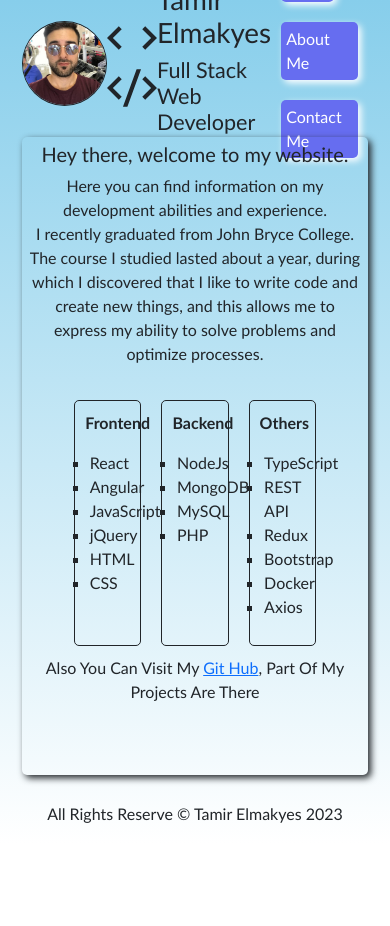
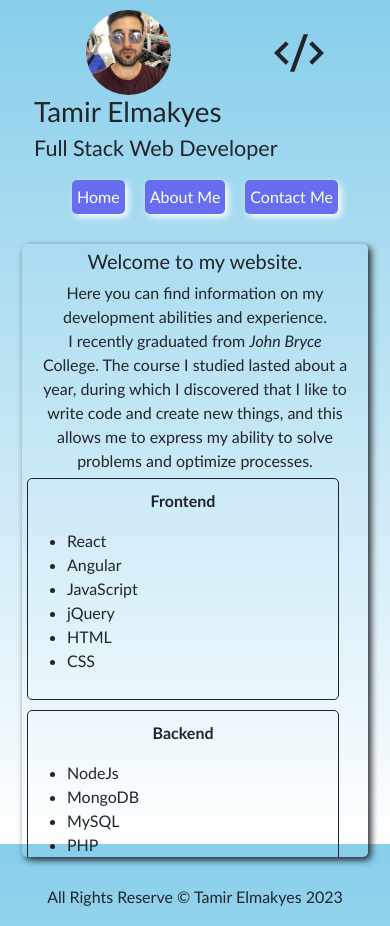
Before and after one commit to timmy111093/Resume, a React (Create React App) app: page /Resume in a window 390 px wide. Before the commit the page ends 844 px from the top, so only its background shows below. Built offline with nearby package versions, Linux system fonts and the light colour scheme.

Commit message:
responsive update

```diff
--- a/src/components/layoutArea/HomeArea/Home/Home.module.scss
+++ b/src/components/layoutArea/HomeArea/Home/Home.module.scss
@@ -1,5 +1,4 @@
 .Main{
-
       h5{
             text-align: center;
       }
@@ -14,17 +13,18 @@
       &__techs{
             display: flex;
             justify-content: center;
+            flex-wrap: wrap;
+
             &>div{
                   &>b{
                         text-align: center;
                   }
                   border: 0.2px solid;
                   border-radius: 5px;
-                  margin: 10px;
+                  margin: 5px;
                   padding: 10px;
-                  width: 20%;
                   &>ul{
-                        list-style-type: square;
+                        list-style-type:disc;
                         padding-left: 10%;
                   }
             }
--- a/src/components/layoutArea/HomeArea/Home/Home.tsx
+++ b/src/components/layoutArea/HomeArea/Home/Home.tsx
@@ -5,17 +5,19 @@ interface HomeProps {}
 
 const Home: FC<HomeProps> = () => {
   return(
-    <div className={styles.Main}>
+
+      <div className={`container ${styles.Main}`}>
+      <div className="row">
       <div className={styles.Main__paragraph}>
-        <h5>Hey there, welcome to my website.</h5>
+        <h5>Welcome to my website.</h5>
         <span>Here you can find information on my development abilities and experience.</span><br />
 
-      <div>I recently graduated from John Bryce College.
+      <div>I recently graduated from <em>John Bryce</em> College.
       The course I studied lasted about a year, during which I discovered that I like to write code and create new things, and this allows me to express my ability to solve problems and optimize processes.
           </div>
           </div><br />
-          <div className={styles.Main__techs}>
-            <div>
+          <div className={`row ${styles.Main__techs}`}>
+            <div className={`col-md-3 col-sm-12`}>
               <b><p>Frontend</p></b>
               <ul>
                 <li>React</li>
@@ -26,7 +28,7 @@ const Home: FC<HomeProps> = () => {
                 <li>CSS</li>
               </ul>
             </div>
-            <div>
+            <div className={`col-md-3 col-sm-12`}>
               <b><p>Backend</p></b>
             <ul>
                 <li>NodeJs</li>
@@ -35,7 +37,7 @@ const Home: FC<HomeProps> = () => {
                 <li>PHP</li>
               </ul>
             </div>
-            <div>
+            <div className={`col-md-3 col-sm-12`}>
               <b><p>Others</p></b>
               <ul>
               <li>TypeScript</li>
@@ -51,6 +53,7 @@ const Home: FC<HomeProps> = () => {
               <p>Also You Can Visit My <a href="https://github.com/timmy111093">Git Hub</a>, Part Of My Projects Are There</p>
           </div>
     </div>
+    </div>
   );
 }
 
--- a/src/components/layoutArea/header/header.module.scss
+++ b/src/components/layoutArea/header/header.module.scss
@@ -1,20 +1,22 @@
 .Header {
-      display: flex;
-      align-items: center;
-      justify-content: space-around;
+      // display: flex;
+      // align-items: center;
+      // justify-content: space-around;
       margin: 10px;
       font-family: Impact, Haettenschweiler, 'Arial Narrow Bold', sans-serif;
-
       &__img{
+            display: flex;
+            justify-content: space-around;
+            align-items: center;
             & img{
                   object-fit: cover;
                   border-radius: 50%;
-                  border: 1px solid;
             }
       }
       &__navigation{
             display: flex;
-            justify-content: space-between;
+            justify-content: center;
+            align-items: center;
             & a{
                   text-decoration: none;
                   background-color: rgb(102, 109, 240);
--- a/src/components/layoutArea/header/header.tsx
+++ b/src/components/layoutArea/header/header.tsx
@@ -11,24 +11,26 @@ interface HeaderProps {}
 const Header: FC<HeaderProps> = () => {
 
   return(
-    <header className={styles.Header}>
-      <div className={styles.Header__img}>
+    <header className={`container ${styles.Header}`}>
+        <div className="row">
+        <div className={`col-md-3 col-sm-6 ${styles.Header__img}`}>
+
           <img src={photo} alt="tamir-profile" width={85}/>
+          <span><RiCodeSSlashFill size={50}/></span>
       </div>
-      <div>
-        <RiCodeSFill size={50}/> <RiCodeSSlashFill size={50}/>
-      </div>
-      <div>
+      <div className={`col-md-4 col-sm-6 ${styles.Header__description}`}>
         <h1>Tamir Elmakyes </h1>
         <h4>Full Stack Web Developer</h4>
       </div>
-      <div className={styles.Header__navigation} >
+      <div className={`col-md-5 col-sm-12 ${styles.Header__navigation}`} >
         <nav>
           <NavLink className={`Box ${styles.Aside}`} to='/home'>Home</NavLink>
           <NavLink className={`Box ${styles.Aside}`} to='/about'>About Me</NavLink>
           <NavLink className={`Box ${styles.Aside}`} to='/contact'>Contact Me</NavLink>
         </nav>
       </div>
+        </div>
+
     </header>
   );
 }
--- a/src/components/layoutArea/layoutArea.module.scss
+++ b/src/components/layoutArea/layoutArea.module.scss
@@ -1,8 +1,7 @@
 .LayoutArea {
-
     display: grid;
     height: 100vh;
-    grid-template-rows: 15% 78% 7%;
+    grid-template-rows: auto 75% 7%;
     grid-template-columns: repeat(6,1fr);
     & > header, & > footer{
       grid-column: span 6;
@@ -11,7 +10,4 @@
     & > main {
       grid-column: span 6;
     }
-    // & > footer{
-    //   border-top: 0.1px solid;
-    // }
 }
```
Also changed, not shown: 13 other files (tests, documents, lock files or other folders).
